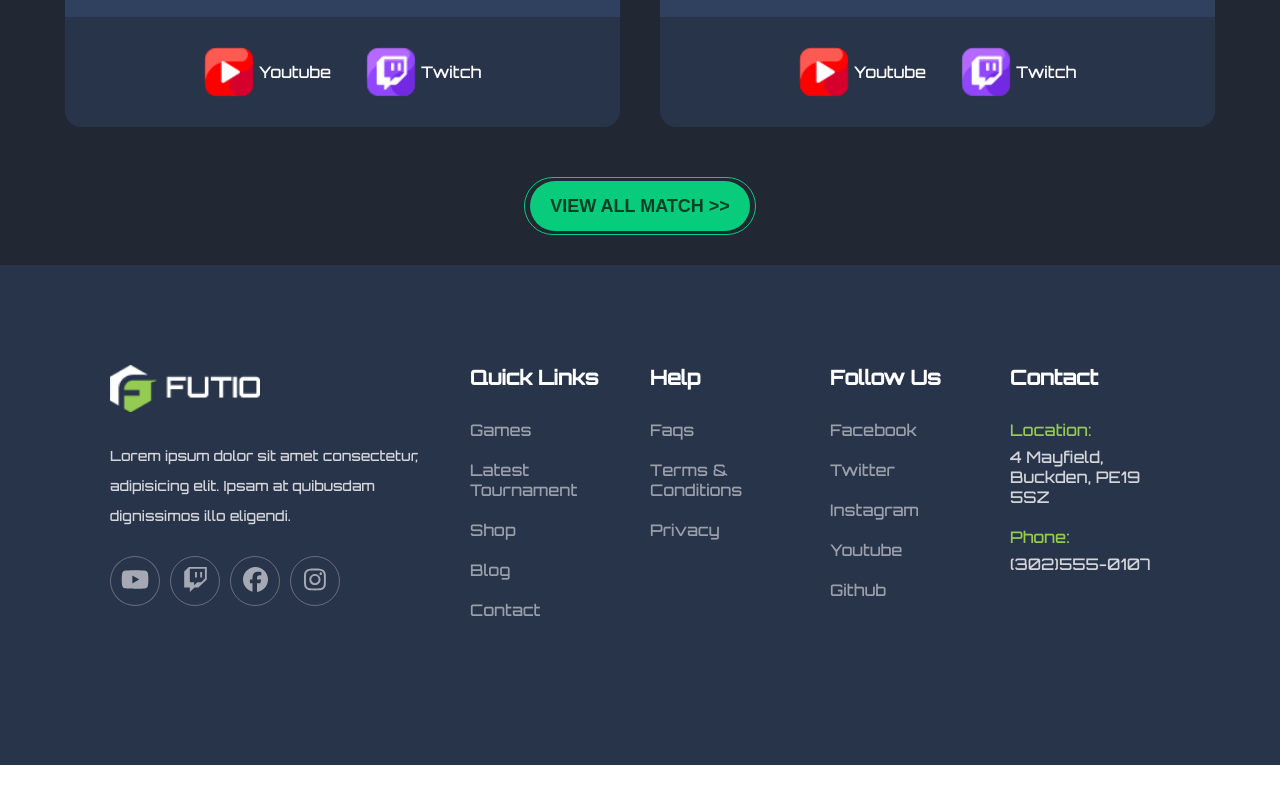
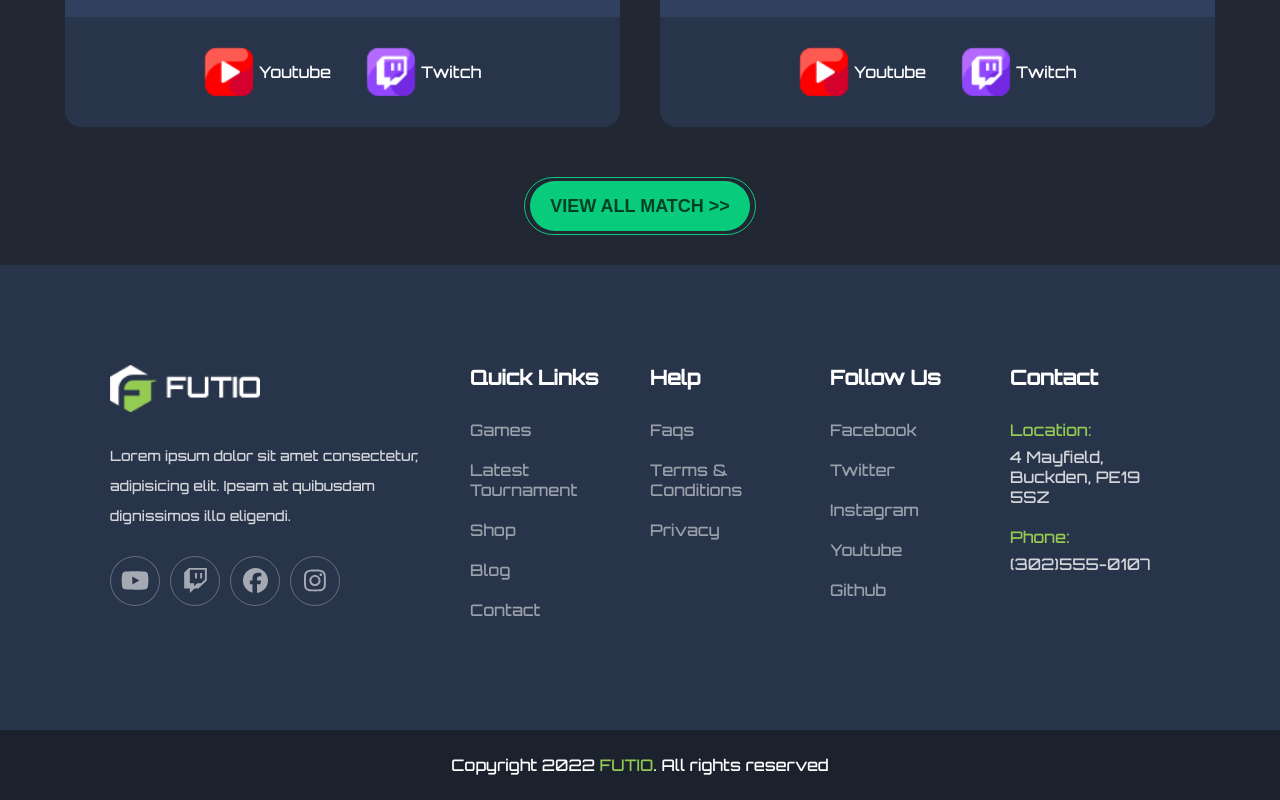
Before and after one commit to RoccoCerro/proj-html-vuejs, a Vue app: page / in a window 1280 px wide. Shown: the part 2915-3715 px from the top of the page. Before the commit the page ends 3680 px from the top, so only its background shows below. Built offline with nearby package versions, Linux system fonts and the light colour scheme.

Commit message:
Add: copyright

```diff
--- a/src/components/FooterContent.vue
+++ b/src/components/FooterContent.vue
@@ -1,5 +1,6 @@
 <template>
-  <footer class="page-footer">
+  <footer class="content-footer">
+    <div class="page-footer">
       <div class="container">
         <div class="row">
           <div class="col-3">
@@ -48,6 +49,12 @@
           </div>
         </div>
       </div>
+    </div>
+    <div class="copyright">
+      <p>
+        Copyright 2022 <span class="futio">FUTIO</span>. All rights reserved
+      </p>
+    </div>
   </footer>
 </template>
 
--- a/src/components/HeroSection.vue
+++ b/src/components/HeroSection.vue
@@ -17,7 +17,7 @@
               </div>
             </div>
           </div>
-          <div class="col-7 img-hero">
+          <div class="col img-hero">
             <img src="../assets/img/index-banner-illus.png" alt="">
           </div>
         </div>
--- a/src/styles/partials/_styleFooter.scss
+++ b/src/styles/partials/_styleFooter.scss
@@ -1,7 +1,7 @@
 @use './variables' as *;
 
 .page-footer {
-  height: 500px;
+  // height: 500px;
   background-color: $background-color-card_match;
   padding: 100px ;
 
@@ -42,6 +42,7 @@
       .icon {
         height: 25px;
         color: rgba(255, 255, 255, 0.582);
+        transform: translateY(1px);
       }
 
     }
@@ -77,3 +78,15 @@
     }
   }
 }
+
+.copyright {
+  height: 70px;
+  background-color: #1B212D;
+  text-align: center;
+  line-height: 70px;
+
+  .futio{
+    color: $color-text-h3;
+
+  }
+}
--- a/src/styles/partials/_styleHero.scss
+++ b/src/styles/partials/_styleHero.scss
@@ -8,6 +8,10 @@
 
   .hero-content {
     position: relative;
+  }
+
+  .col.img-hero {
+    width: 900px;
   }
 
   .hero-content, .container, .row:first-child, img{
```
Lines whose indentation alone changed are shown as unchanged.
